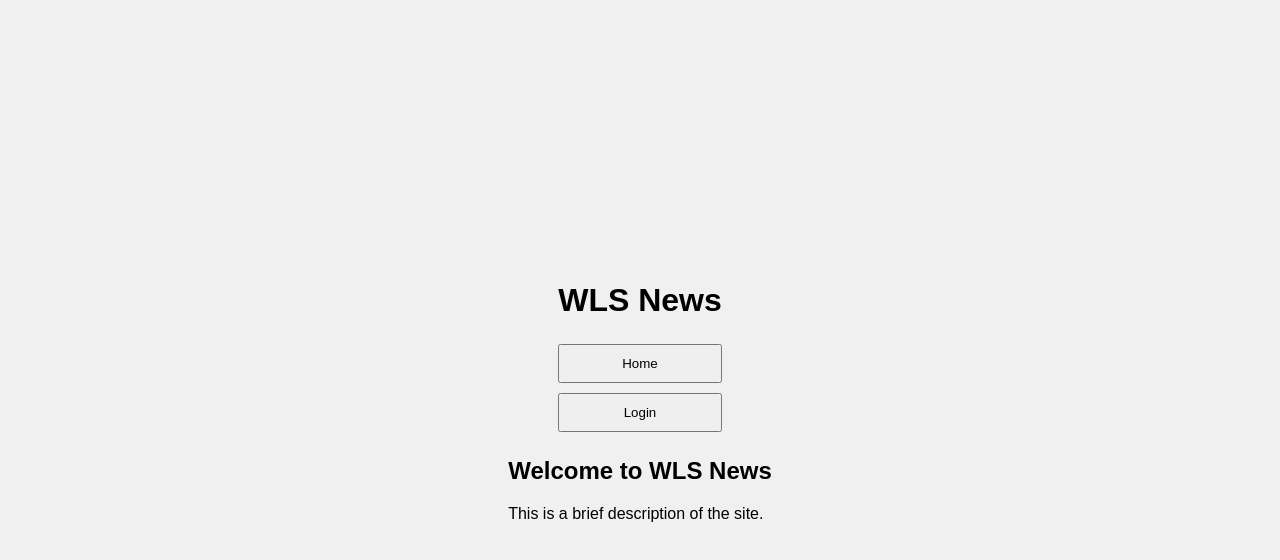
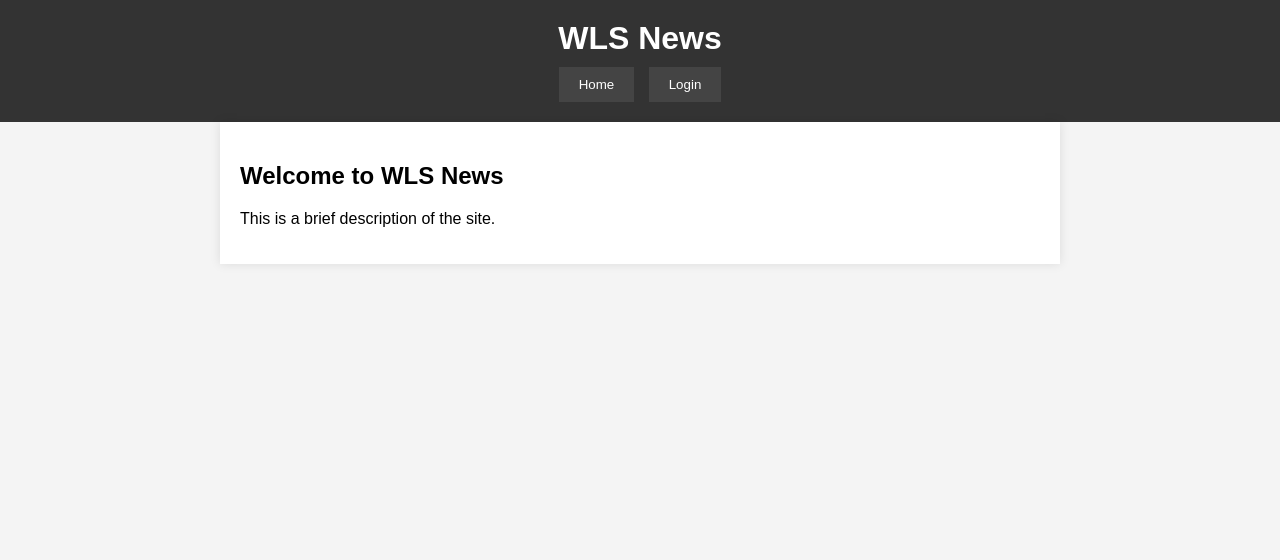
Before and after one commit to hmrjtfhut/school-news, a plain HTML site: page index.html in a window 1280 px wide. Drawn offline with Linux system fonts and the light colour scheme.

Commit message:
Update styles.css

```diff
--- a/styles.css
+++ b/styles.css
@@ -2,33 +2,70 @@ body {
     font-family: Arial, sans-serif;
     margin: 0;
     padding: 0;
-    display: flex;
-    flex-direction: column;
-    align-items: center;
-    justify-content: center;
-    height: 100vh;
-    background-color: #f0f0f0;
+    background-color: #f4f4f4;
+}
+
+header {
+    background-color: #333;
+    color: white;
+    padding: 20px 0;
+    text-align: center;
+}
+
+nav {
+    margin-top: 10px;
+}
+
+nav button {
+    background-color: #444;
+    color: white;
+    border: none;
+    padding: 10px 20px;
+    margin: 0 5px;
+    cursor: pointer;
+    transition: background-color 0.3s;
+}
+
+nav button:hover {
+    background-color: #555;
+}
+
+main {
+    padding: 20px;
+    max-width: 800px;
+    margin: 0 auto;
+    background-color: white;
+    box-shadow: 0 0 10px rgba(0, 0, 0, 0.1);
 }
 
 h1 {
-    margin-bottom: 20px;
+    margin: 0;
 }
 
-div {
-    margin-bottom: 20px;
+form {
+    display: flex;
+    flex-direction: column;
 }
 
-input, textarea, button {
-    margin: 5px 0;
+form label, form input, form button {
+    margin-bottom: 10px;
     padding: 10px;
-    width: 100%;
 }
 
-#chatbox {
-    width: 100%;
-    max-width: 500px;
-    height: 300px;
-    border: 1px solid #ccc;
-    overflow-y: scroll;
-    margin-bottom: 10px;
+form input {
+    border: 1px solid #ddd;
+    border-radius: 4px;
 }
+
+form button {
+    background-color: #444;
+    color: white;
+    border: none;
+    border-radius: 4px;
+    cursor: pointer;
+    transition: background-color 0.3s;
+}
+
+form button:hover {
+    background-color: #555;
+}
```
